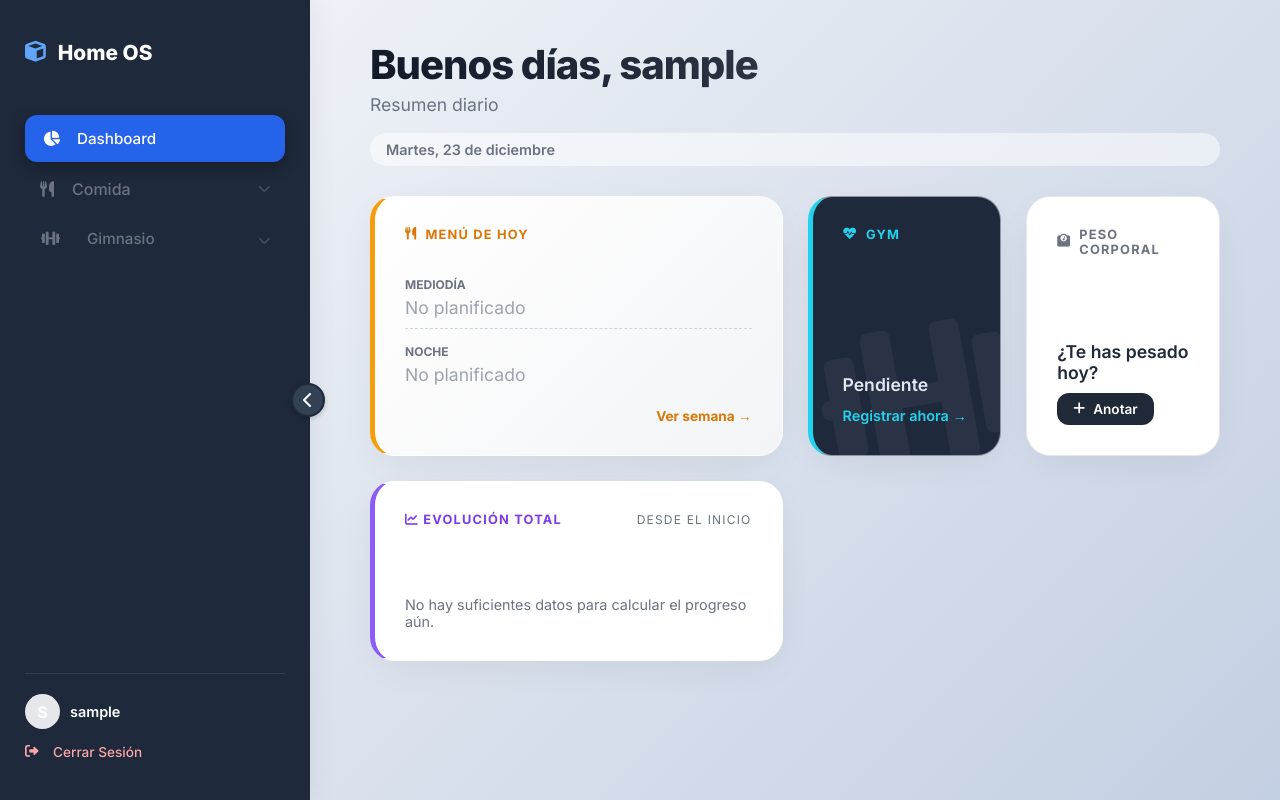
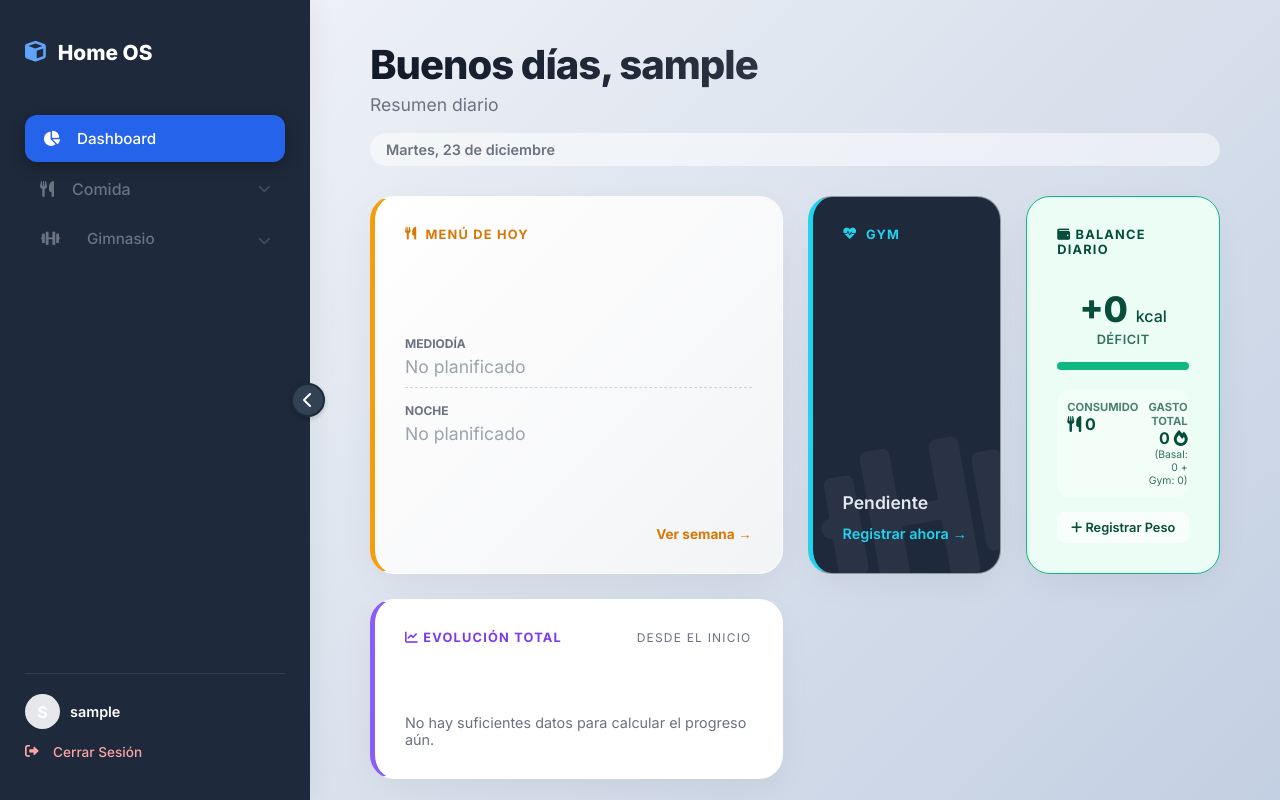
Before and after one commit to imanolrg90/hogar, a Flask app: page / in a window 1280 px wide. Run offline with Flask 3, Linux system fonts and the light colour scheme; the visitor is signed in with stand-in values (Sample User, id 1); data that the repository does not hold is empty.

Commit message:
cambios dashboard

```diff
--- a/app.py
+++ b/app.py
@@ -175,70 +175,75 @@ def dashboard():
     dia_actual_str = dias_semana[hoy.weekday()]
     inicio_semana_actual = hoy - timedelta(days=hoy.weekday())
 
-    # Rango de tiempo para "HOY" (00:00 a 23:59)
+    # Rango de tiempo para "HOY"
     today_start = datetime(hoy.year, hoy.month, hoy.day)
     today_end = today_start + timedelta(days=1)
 
-    # 2. MENU DE HOY
+    # 2. Consultas básicas
     menu_hoy = MenuSemanal.query.filter_by(
         user_id=current_user.id,
         dia=dia_actual_str,
         week_start=inicio_semana_actual
     ).first()
 
-    # 3. ENTRENAMIENTO DE HOY
     workout_hoy = WorkoutSession.query.filter(
         WorkoutSession.user_id == current_user.id,
         WorkoutSession.date >= today_start,
         WorkoutSession.date < today_end
     ).first()
 
-    # 4. PESO DE HOY (NUEVO)
     peso_hoy = BodyMeasurement.query.filter(
         BodyMeasurement.user_id == current_user.id,
         BodyMeasurement.date >= today_start,
         BodyMeasurement.date < today_end
     ).first()
-# 5. CÁLCULO DE PROGRESO TOTAL (NUEVO)
-    # Buscamos el primer registro de la historia y el último
+
+    # 3. CÁLCULO DEL PROGRESO (GRÁFICA HISTÓRICA)
     first_m = BodyMeasurement.query.filter_by(user_id=current_user.id).order_by(BodyMeasurement.date.asc()).first()
     last_m = BodyMeasurement.query.filter_by(user_id=current_user.id).order_by(BodyMeasurement.date.desc()).first()
 
     progress_list = []
-
-    # Solo calculamos si hay al menos un registro y si el primero no es el mismo que el último
-    # (o si es el mismo, no hay progreso que mostrar aún)
     if first_m and last_m:
-        metrics = [
-            ('weight', 'Peso', 'kg'),
-            ('chest', 'Pecho', 'cm'),
-            ('biceps', 'Bíceps', 'cm'),
-            ('hips', 'Cadera', 'cm'),
-            ('thigh', 'Muslo', 'cm'),
-            ('calf', 'Gemelo', 'cm')
-        ]
-
+        metrics = [('weight', 'Peso', 'kg'), ('chest', 'Pecho', 'cm'), ('biceps', 'Bíceps', 'cm'),
+                   ('hips', 'Cadera', 'cm'), ('thigh', 'Muslo', 'cm'), ('calf', 'Gemelo', 'cm')]
         for field, label, unit in metrics:
             val_start = getattr(first_m, field)
             val_end = getattr(last_m, field)
-
-            # Solo calculamos si ambos tienen valor (no son None)
             if val_start is not None and val_end is not None:
                 diff = val_end - val_start
+                if abs(diff) > 0:
+                    progress_list.append({'label': label, 'diff': round(diff, 2), 'unit': unit})
 
-                # Guardamos solo si hay diferencia (o si quieres ver los 0.0, quita el if)
-                if abs(diff) > 0:
-                    progress_list.append({
-                        'label': label,
-                        'diff': round(diff, 2),
-                        'unit': unit
-                    })
+    # 4. CÁLCULO DE DIFERENCIA DIARIA DE PESO (NUEVO)
+    weight_diff = None
+    if peso_hoy:
+        # Buscamos el último registro que sea ANTERIOR a hoy
+        peso_ayer = BodyMeasurement.query.filter(
+            BodyMeasurement.user_id == current_user.id,
+            BodyMeasurement.date < today_start
+        ).order_by(BodyMeasurement.date.desc()).first()
+
+        if peso_ayer and peso_ayer.weight:
+            weight_diff = peso_hoy.weight - peso_ayer.weight
+
+    # 5. CÁLCULO DE BALANCE CALÓRICO
+    kcal_ingesta = menu_hoy.daily_stats['kcal'] if menu_hoy else 0
+    kcal_quemadas = workout_hoy.total_calories if workout_hoy else 0
+    kcal_basal = current_user.basal_metabolism or 0
+
+    limite_diario = kcal_basal + kcal_quemadas
+    balance = limite_diario - kcal_ingesta
 
     return render_template('dashboard.html',
                            menu=menu_hoy,
                            workout=workout_hoy,
                            peso=peso_hoy,
-                           progress=progress_list) # <--- AÑADIR ESTO AL FINAL
+                           progress=progress_list,
+                           kcal_ingesta=kcal_ingesta,
+                           kcal_quemadas=kcal_quemadas,
+                           kcal_basal=kcal_basal,
+                           balance=balance,
+                           weight_diff=weight_diff) # <--- Pasamos la nueva variable
 
 @app.route('/recetas')
 @login_required
--- a/templates/dashboard.html
+++ b/templates/dashboard.html
@@ -94,25 +94,75 @@
         </div>
     </div>
 
-    <div class="bento-card" style="{% if peso %}background: #D1FAE5; border: 1px solid #10B981;{% else %}background: white; border: 1px solid #E5E7EB;{% endif %}">
-        <div class="widget-title" style="{% if peso %}color: #047857;{% else %}color: var(--text-muted);{% endif %}">
-            <i class="fas fa-weight"></i> Peso Corporal
+   <div class="bento-card"
+         style="{% if balance >= 0 %}background: #ECFDF5; border: 1px solid #10B981; color: #064E3B;{% else %}background: #FEF2F2; border: 1px solid #EF4444; color: #7F1D1D;{% endif %}">
+
+        <div class="widget-title" style="display: flex; justify-content: space-between; align-items: center; color: inherit;">
+            <span><i class="fas fa-wallet"></i> Balance Diario</span>
+
+            {% if peso %}
+            <span style="font-size: 0.8rem; background: rgba(255,255,255,0.5); padding: 4px 8px; border-radius: 10px; font-weight: 700; display: flex; align-items: center; gap: 4px;">
+                {% if weight_diff is not none %}
+                    {% if weight_diff < 0 %}
+                        <i class="fas fa-arrow-down"></i> {{ weight_diff|abs|round(1) }} kg
+                    {% elif weight_diff > 0 %}
+                        <i class="fas fa-arrow-up"></i> {{ weight_diff|abs|round(1) }} kg
+                    {% else %}
+                        <span>=</span> 0.0 kg
+                    {% endif %}
+
+                {% else %}
+                    {{ peso.weight }} kg
+                {% endif %}
+            </span>
+            {% endif %}
         </div>
 
-        <div style="margin-top: auto;">
-            {% if peso %}
-                <div style="font-size: 2.5rem; font-weight: 800; color: #047857;">
-                    {{ peso.weight }}<span style="font-size: 1rem; font-weight: 500;">kg</span>
+        <div style="margin-top: 15px; display: flex; flex-direction: column; gap: 10px;">
+
+            <div style="text-align: center;">
+                <div style="font-size: 2.2rem; font-weight: 800; line-height: 1;">
+                    {% if balance >= 0 %}+{% endif %}{{ balance|int }}
+                    <span style="font-size: 1rem; font-weight: 500;">kcal</span>
                 </div>
-                <div style="font-size: 0.8rem; color: #065F46; font-weight: 600;">
-                    <i class="fas fa-check-circle"></i> Registrado hoy
+                <div style="font-size: 0.8rem; opacity: 0.8; margin-top: 5px; font-weight: 600; text-transform: uppercase; letter-spacing: 0.5px;">
+                    {% if balance >= 0 %}
+                        Déficit
+                    {% else %}
+                        Superávit
+                    {% endif %}
                 </div>
-            {% else %}
-                <div style="font-size: 1.1rem; font-weight: 600; color: var(--text-main); margin-bottom: 10px;">
-                    ¿Te has pesado hoy?
+            </div>
+
+            {% set porcentaje = (kcal_ingesta / (kcal_basal + kcal_quemadas) * 100)|int if (kcal_basal + kcal_quemadas) > 0 else 100 %}
+            <div style="background: rgba(0,0,0,0.1); height: 8px; border-radius: 4px; overflow: hidden; margin: 5px 0;">
+                <div style="height: 100%; width: {{ [porcentaje, 100]|min }}%; background: {% if balance >= 0 %}#10B981{% else %}#EF4444{% endif %}; transition: width 0.5s;"></div>
+            </div>
+
+            <div style="display: grid; grid-template-columns: 1fr 1fr; gap: 10px; font-size: 0.85rem; margin-top: 5px; background: rgba(255,255,255,0.4); padding: 10px; border-radius: 12px;">
+
+                <div>
+                    <div style="font-size: 0.7rem; text-transform: uppercase; opacity: 0.7; font-weight: 700;">Consumido</div>
+                    <div style="font-weight: 700; font-size: 1rem; color: {% if balance < 0 %}#DC2626{% else %}inherit{% endif %};">
+                        <i class="fas fa-utensils"></i> {{ kcal_ingesta|int }}
+                    </div>
                 </div>
-                <a href="{{ url_for('gym_measurements') }}" class="btn-primary" style="padding: 8px 16px; font-size: 0.85rem;">
-                    <i class="fas fa-plus"></i> Anotar
+
+                <div style="text-align: right;">
+                    <div style="font-size: 0.7rem; text-transform: uppercase; opacity: 0.7; font-weight: 700;">Gasto Total</div>
+                    <div style="font-weight: 700; font-size: 1rem;">
+                         {{ (kcal_basal + kcal_quemadas)|int }} <i class="fas fa-fire"></i>
+                    </div>
+                    <div style="font-size: 0.65rem; opacity: 0.8;">
+                        (Basal: {{ kcal_basal|int }} + Gym: {{ kcal_quemadas|int }})
+                    </div>
+                </div>
+            </div>
+
+            {% if not peso %}
+                <a href="{{ url_for('gym_measurements') }}"
+                   style="margin-top: 5px; text-align: center; text-decoration: none; font-size: 0.8rem; font-weight: 600; background: rgba(255,255,255,0.6); padding: 8px; border-radius: 8px; color: inherit;">
+                    <i class="fas fa-plus"></i> Registrar Peso
                 </a>
             {% endif %}
         </div>
```
